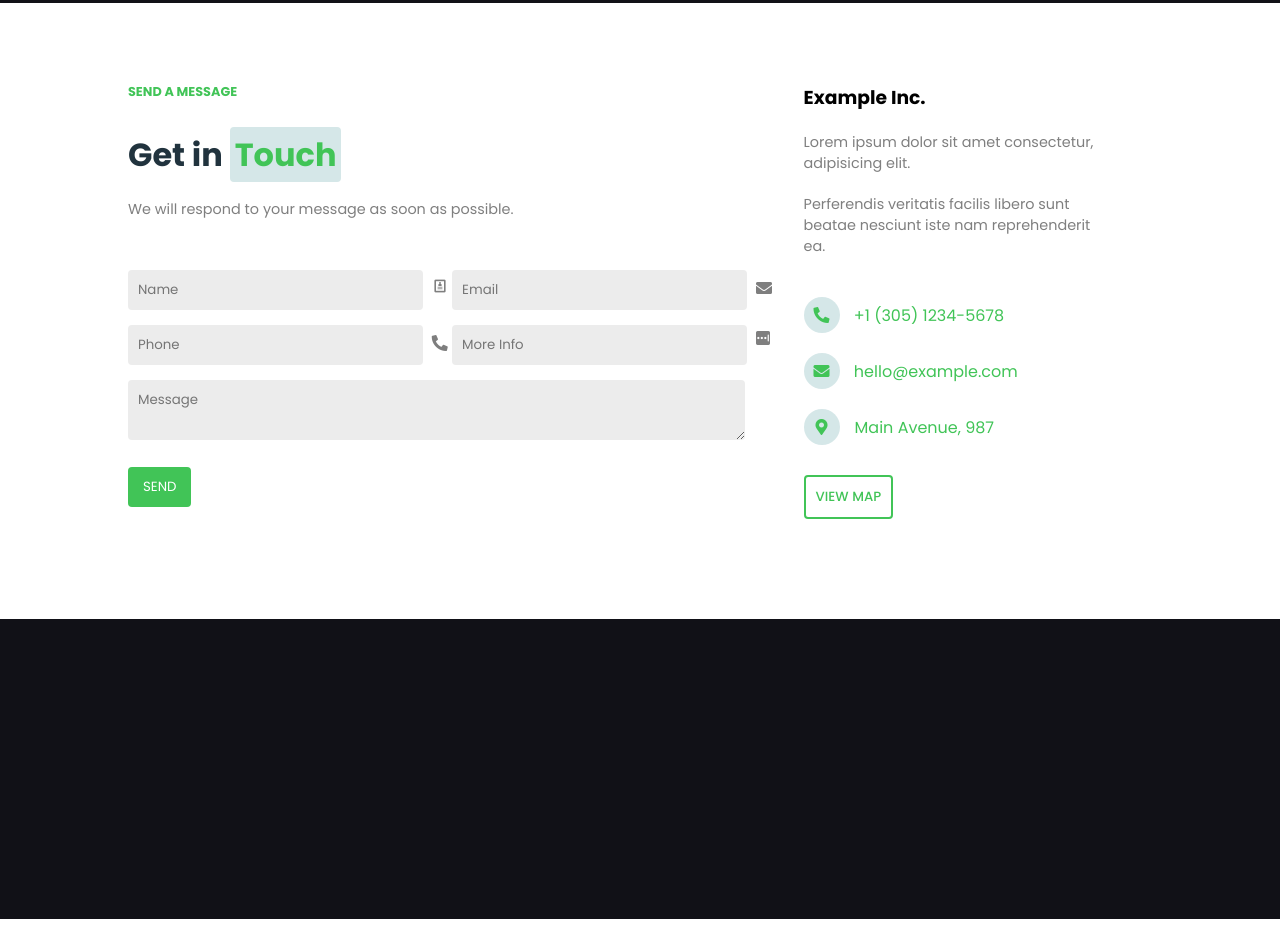
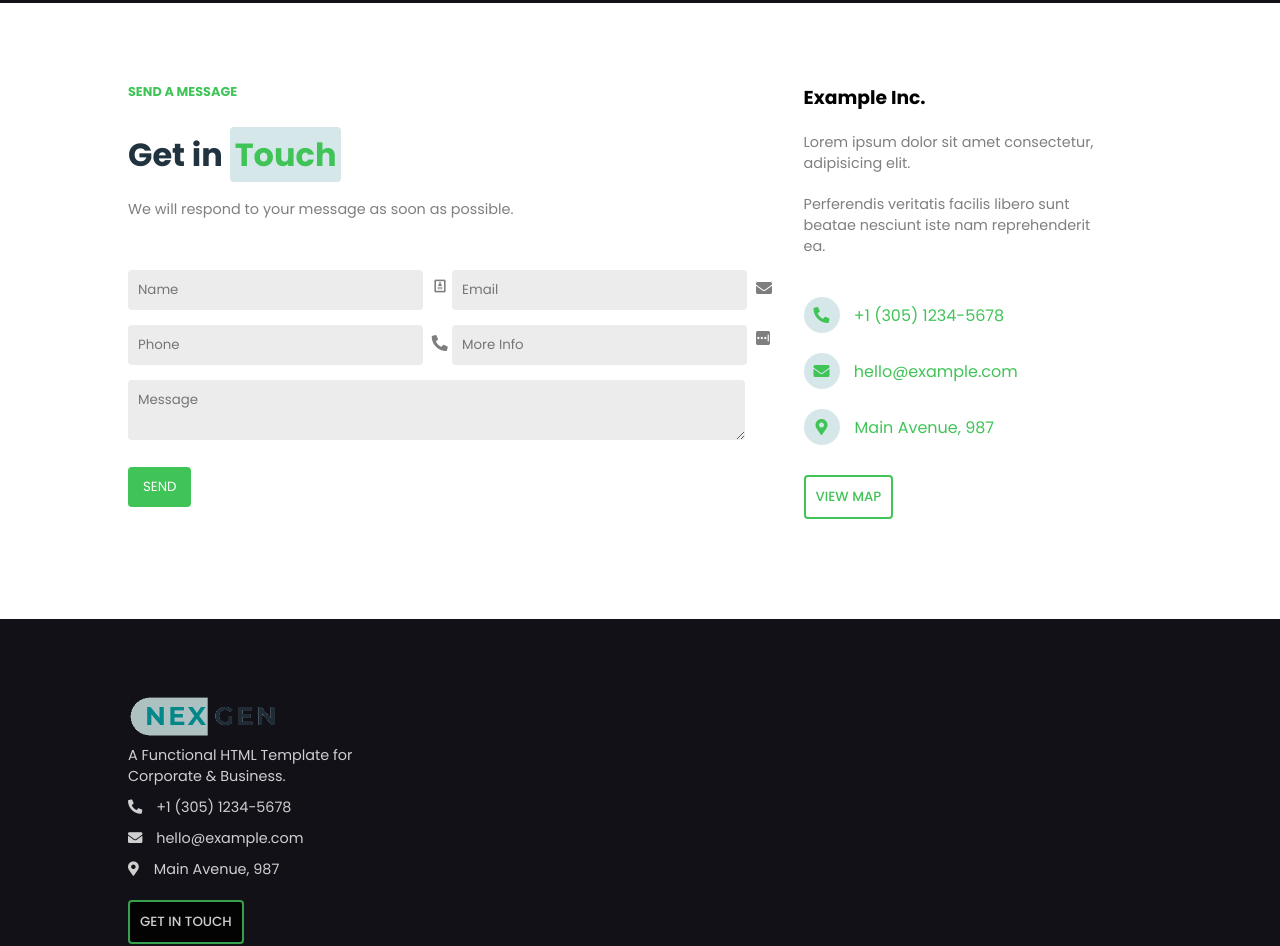
Before and after one commit to wvwall/proj-html-vuejs, a website: page index.html in a window 1280 px wide. Shown: the part 3924-4870 px from the top of the page. Before the commit the page ends 4843 px from the top, so only its background shows below. Drawn offline with nearby package versions, Linux system fonts and the light colour scheme.

Commit message:
start footer

```diff
--- a/index.html
+++ b/index.html
@@ -209,7 +209,7 @@
             </section>
 
             <section class="bg-results">
-                <h4>we do more for everyone</h4>
+                <h4>what are we doing</h4>
                 <div class="titSec">
                     <span class="Title">Results</span> <span class="company">in Numbers</span>
                 </div>
@@ -277,7 +277,18 @@
         <footer>
             <section class="bg-footer">
                 <div class="container">
-                    <div class="leftFoot"></div>
+                    <div class="leftFoot">
+                        <img src="./assets/img/logo.PNG" alt="">
+                        <p>A Functional HTML Template for Corporate & Business.</p>
+                        <div class="iconEx">
+                            <ul>
+                                <li><i class="fas fa-phone-alt"></i> +1 (305) 1234-5678</li>
+                                <li><i class="fas fa-envelope"></i> hello@example.com</li>
+                                <li><i class="fas fa-map-marker-alt"></i>Main Avenue, 987</li>
+                            </ul>
+                        </div>
+                        <button class="btn-3">GET IN TOUCH</button>
+                    </div>
                     <div class="rightFoot"></div>
                 </div>
             </section>
--- a/src/partials/_content.scss
+++ b/src/partials/_content.scss
@@ -202,7 +202,7 @@
     h4 {
         text-align: center;
         text-transform: uppercase;
-        color:#3EABAA;
+        color:$primaryColor;
         font-size: 0.8em;
         padding: 20px;
     }
--- a/src/partials/_footer.scss
+++ b/src/partials/_footer.scss
@@ -1,18 +1,44 @@
 .bg-footer {
     width: 100%;
-    height: 300px;
+    height: 400px;
     background-color: #111117;
     .container {
         width: 80%;
         margin: 0 auto;
+        height: 400px;
         display: flex;
+        align-items: center;
+        color: #fff;
+        opacity: 0.8;
         .leftFoot {
-            width: 30%;
-            height: 300px;
+            width: 25%;
 
+            img {
+                width: 150px;
+            }
+            p {
+                font-size: 0.9em;
+            }
+            .btn-3 {
+                margin-top: 20px;
+                margin-left: 0;
+            }
+            .iconEx {
+                li{
+                    margin-top: 10px;
+                    font-size: 0.9em;
+                }
+                i {
+                    border-radius: 50%;
+                    padding-right: 10px;
+                    &.fa-map-marker-alt {
+                        padding-right: 15px;
+                    }
+                }
+            }
         }
         .rightFoot {
-            width: 70%;
+            width: 75%;
             height: 300px;
 
         }
```
Also changed, not shown: assets/css/master.css.
